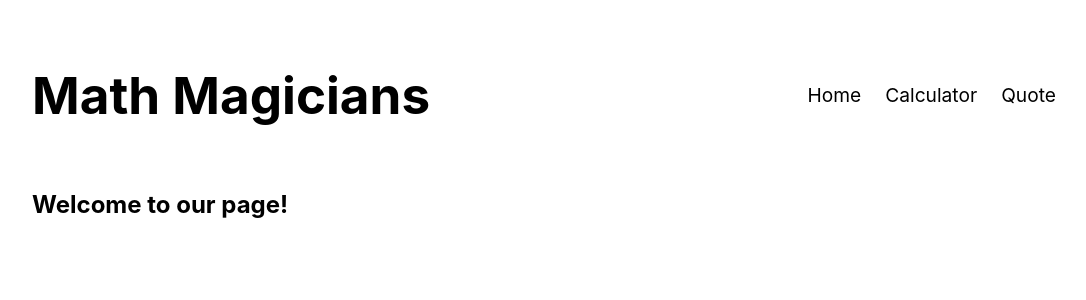
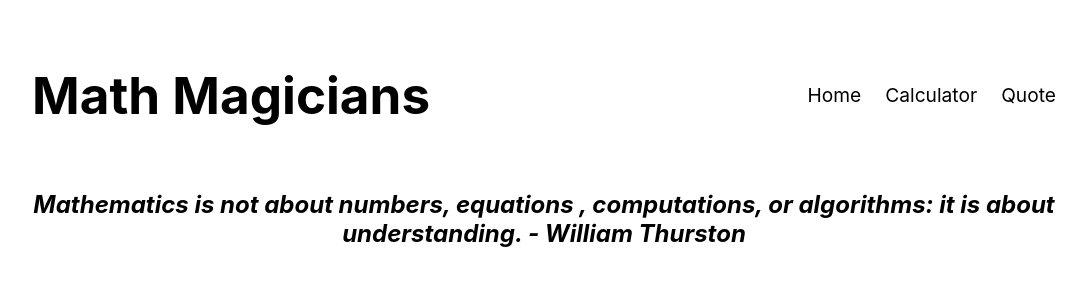
Before and after one commit to leopiresgoss/math-magicians, a React (Create React App) app: page /quote in a window 1280 px wide. Shown: the top 300 px of the page, without its empty margins (96-1182 px from the left). Built offline with nearby package versions, Linux system fonts and the light colour scheme.

Commit message:
Add quote and style it

```diff
--- a/src/App.css
+++ b/src/App.css
@@ -4,6 +4,17 @@
 
 .home h2 {
   font-size: 2rem;
+}
+
+.quote {
+  display: flex;
+  align-items: center;
+  height: 100%;
+}
+
+.quote h2 {
+  font-style: italic;
+  text-align: center;
 }
 
 .home p {
--- a/src/pages/Quote.js
+++ b/src/pages/Quote.js
@@ -2,7 +2,10 @@ import React from 'react';
 
 const Quote = () => (
   <div className="quote">
-    <h2>Welcome to our page!</h2>
+    <h2>
+      Mathematics is not about numbers, equations
+      , computations, or algorithms: it is about understanding. - William Thurston
+    </h2>
   </div>
 );
 
```
